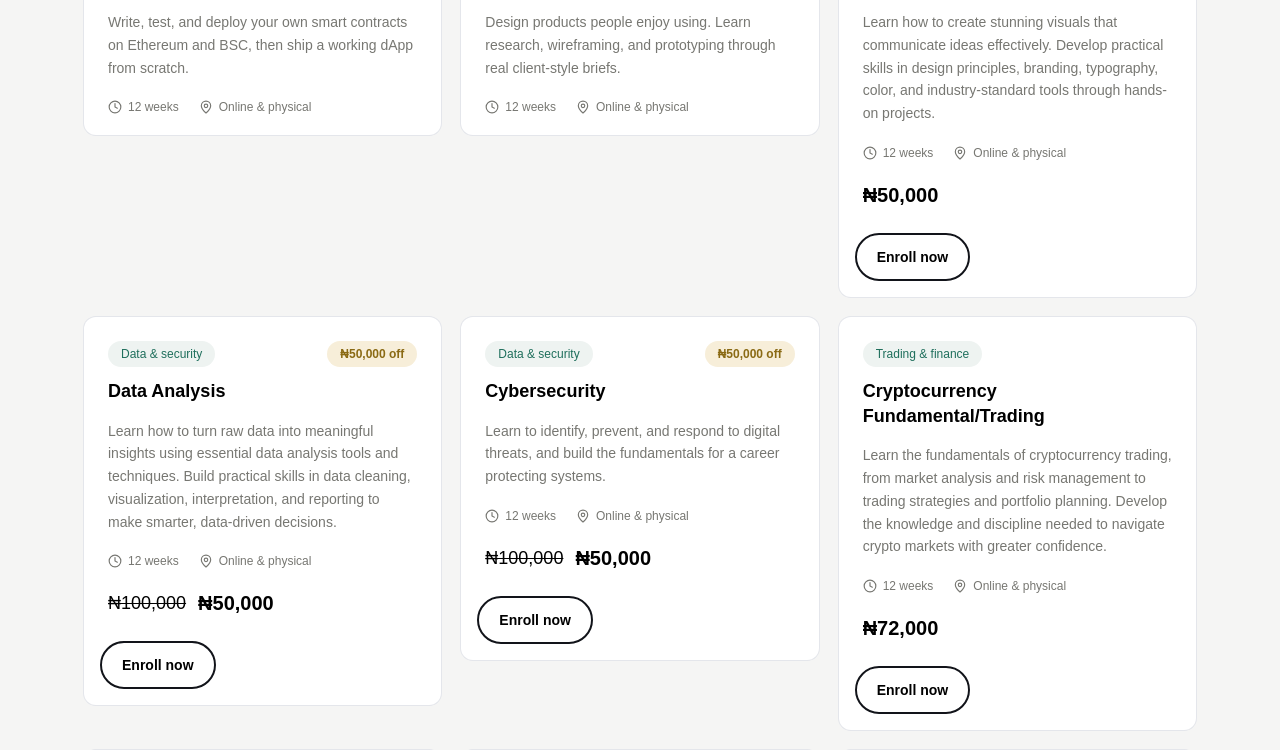
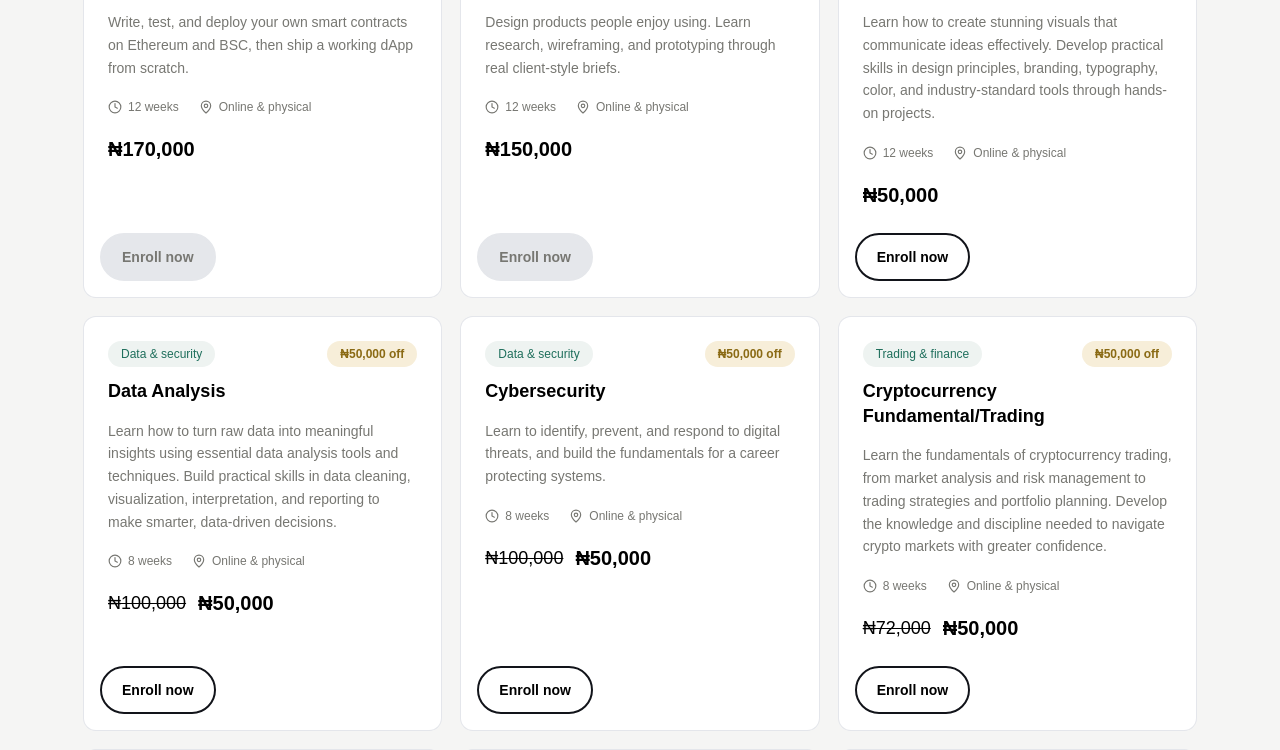
Before and after one commit to Kansoldev/smc-academy-landing-page, a Next.js app: page /courses in a window 1280 px wide. Shown: the part 880-1630 px from the top of the page. Built offline with nearby package versions, Linux system fonts and the light colour scheme; a web font is replaced by a local one.

Commit message:
refactor: make changes to course information

```diff
--- a/components/courses/CourseCard.tsx
+++ b/components/courses/CourseCard.tsx
@@ -9,6 +9,7 @@ import {
 import { Course } from "./types";
 import { cn } from "@/lib/utils";
 import { calculateDiscount, formatPrice } from "@/utils";
+import { Button } from "@/components/ui/button";
 
 function CourseCard({ course }: { course: Course }) {
   return (
@@ -71,8 +72,8 @@ function CourseCard({ course }: { course: Course }) {
         </div>
       </CardContent>
 
-      {course.available && (
-        <CardFooter>
+      <CardFooter>
+        {course.available ? (
           <a
             href="https://forms.gle/Y6HZ8qndwTk1jKky9"
             target="_blank"
@@ -81,8 +82,17 @@ function CourseCard({ course }: { course: Course }) {
           >
             Enroll now
           </a>
-        </CardFooter>
-      )}
+        ) : (
+          <Button
+            variant="outline"
+            size="lg"
+            className="bg-white text-sm border-2 p-5 py-5.5 mt-0 cursor-not-allowed disabled:border-gray-200 disabled:bg-gray-200 disabled:text-[#777772]"
+            disabled
+          >
+            Enroll now
+          </Button>
+        )}
+      </CardFooter>
     </Card>
   );
 }
--- a/components/courses/CourseCatalog.tsx
+++ b/components/courses/CourseCatalog.tsx
@@ -43,7 +43,7 @@ function CourseCatalog({
         </TabsList>
       </Tabs>
 
-      <div className="grid sm:grid-cols-2 lg:grid-cols-3 gap-8 md:gap-5 items-start mt-6 md:mt-10">
+      <div className="grid sm:grid-cols-2 lg:grid-cols-3 gap-8 md:gap-5 mt-6 md:mt-10">
         {filteredCourses.map((course) => (
           <CourseCard key={course.id} course={course} />
         ))}
--- a/components/courses/courses-data.ts
+++ b/components/courses/courses-data.ts
@@ -47,6 +47,7 @@ export const courses: Course[] = [
       "Write, test, and deploy your own smart contracts on Ethereum and BSC, then ship a working dApp from scratch.",
     duration: "12 weeks",
     format: "Online & physical",
+    price: "170000",
     available: false,
   },
   {
@@ -58,6 +59,7 @@ export const courses: Course[] = [
       "Design products people enjoy using. Learn research, wireframing, and prototyping through real client-style briefs.",
     duration: "12 weeks",
     format: "Online & physical",
+    price: "150000",
     available: false,
   },
   {
@@ -79,7 +81,7 @@ export const courses: Course[] = [
     categoryLabel: "Data & security",
     description:
       "Learn how to turn raw data into meaningful insights using essential data analysis tools and techniques. Build practical skills in data cleaning, visualization, interpretation, and reporting to make smarter, data-driven decisions.",
-    duration: "12 weeks",
+    duration: "8 weeks",
     format: "Online & physical",
     price: "100000",
     available: true,
@@ -92,7 +94,7 @@ export const courses: Course[] = [
     categoryLabel: "Data & security",
     description:
       "Learn to identify, prevent, and respond to digital threats, and build the fundamentals for a career protecting systems.",
-    duration: "12 weeks",
+    duration: "8 weeks",
     format: "Online & physical",
     price: "100000",
     available: true,
@@ -105,10 +107,11 @@ export const courses: Course[] = [
     categoryLabel: "Trading & finance",
     description:
       "Learn the fundamentals of cryptocurrency trading, from market analysis and risk management to trading strategies and portfolio planning. Develop the knowledge and discipline needed to navigate crypto markets with greater confidence.",
-    duration: "12 weeks",
+    duration: "8 weeks",
     format: "Online & physical",
     price: "72000",
     available: true,
+    discounted: true,
   },
   {
     id: "10",
@@ -117,10 +120,11 @@ export const courses: Course[] = [
     categoryLabel: "Trading & finance",
     description:
       "Learn to read currency markets, manage risk, and build a trading plan you can actually stick to.",
-    duration: "12 weeks",
+    duration: "8 weeks",
     format: "Online & physical",
     price: "72000",
     available: true,
+    discounted: true,
   },
   {
     id: "11",
@@ -129,7 +133,7 @@ export const courses: Course[] = [
     categoryLabel: "Trading & finance",
     description:
       "Learn the fundamentals of Forex and cryptocurrency trading, from market analysis and trading strategies to risk management and portfolio management.",
-    duration: "12 weeks",
+    duration: "8 weeks",
     format: "Online & physical",
     price: "130000",
     available: true,
@@ -141,7 +145,7 @@ export const courses: Course[] = [
     categoryLabel: "Development & design",
     description:
       "A fun, beginner-friendly course that introduces kids to programming through interactive projects and games. Learn fundamental coding concepts and problem-solving skills while building exciting projects.",
-    duration: "12 weeks",
+    duration: "8 weeks",
     format: "Online & physical",
     price: "30000",
     available: true,
--- a/utils/index.ts
+++ b/utils/index.ts
@@ -6,7 +6,14 @@ export function formatPrice(price?: string) {
 export function calculateDiscount(price?: string) {
   if (!price) return false;
 
+  let discountedValue = 0;
   const DISCOUNT_PRICE = 50000;
-  const discountedValue = parseInt(price) - DISCOUNT_PRICE;
+
+  if (price === "72000") {
+    discountedValue = parseInt(price) - 22000;
+  } else {
+    discountedValue = parseInt(price) - DISCOUNT_PRICE;
+  }
+
   return `₦${discountedValue.toLocaleString()}`;
 }
```
